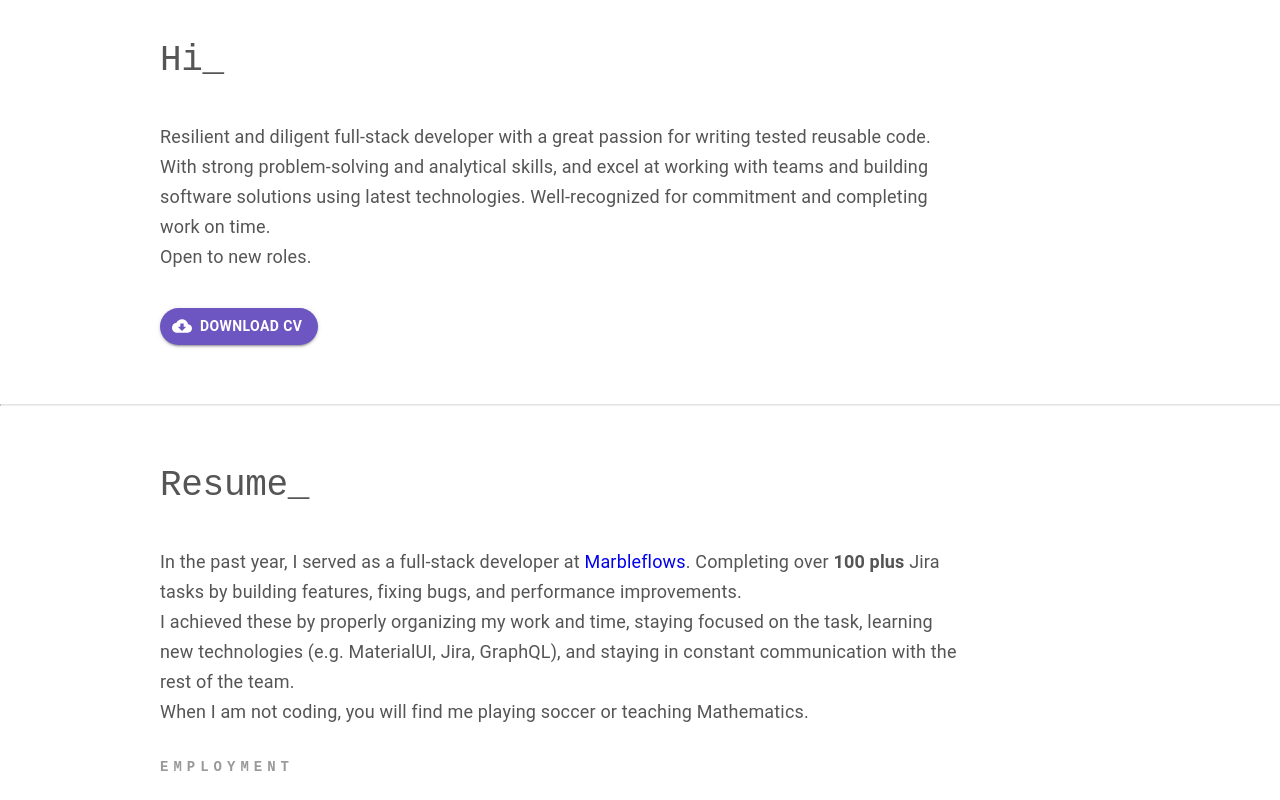
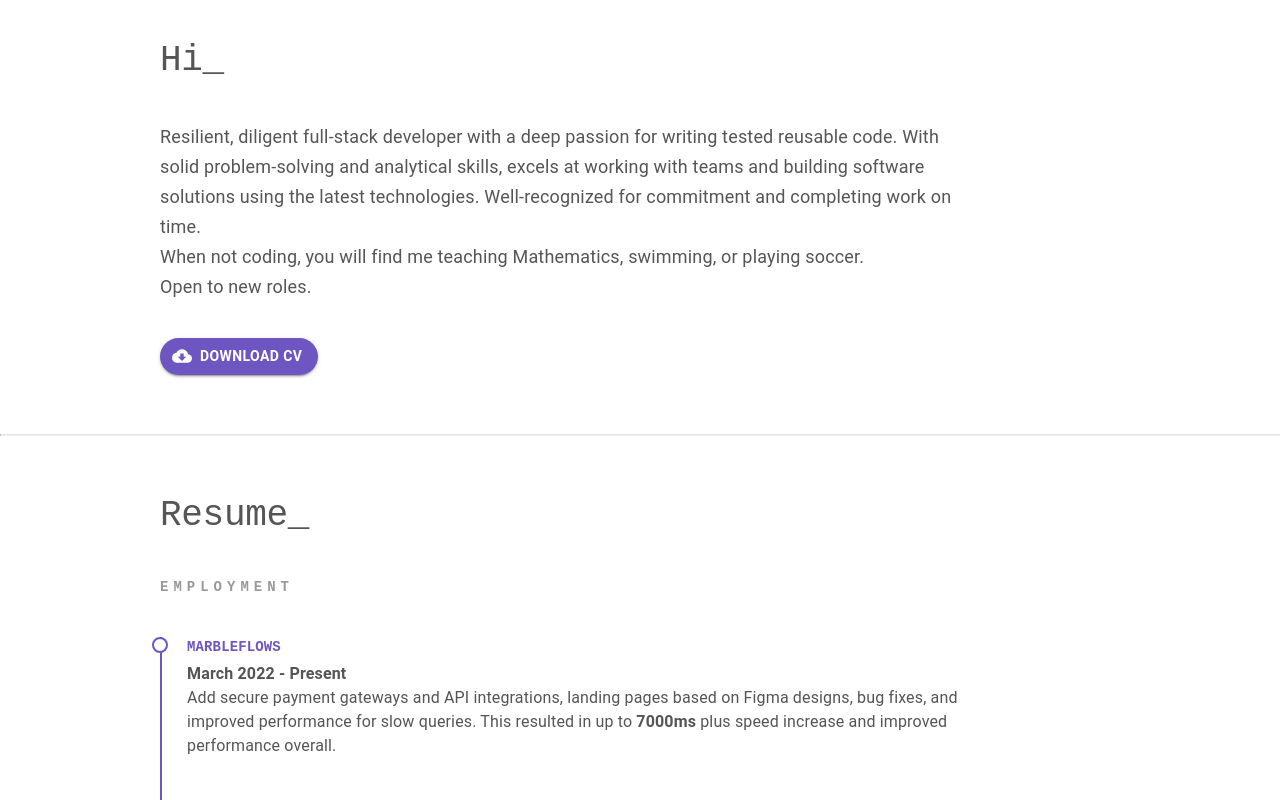
Before and after one commit to wandji20/Portfolio, a React (Create React App) app: page / in a window 1280 px wide. Shown: the part 540-1340 px from the top of the page. Built offline with nearby package versions, Linux system fonts and the light colour scheme; the HTML template or start-up script is replaced by a standard one.

Commit message:
Update portfolio resume

```diff
--- a/src/App.js
+++ b/src/App.js
@@ -74,12 +74,15 @@ function App() {
             Hi_
           </Typography>
           <Typography sx={{ lineHeight: 'inherit', fontSize: 'inherit', maxWidth: { sm: '600px', md: '800px' } }}>
-            Resilient and diligent full-stack developer with a great passion
-            for writing tested
-            reusable code. With strong problem-solving and analytical skills,
-            and excel at working with teams and building software
-            solutions using latest technologies.
-            Well-recognized for commitment and completing work on time.
+            Resilient,  diligent full-stack developer with a deep passion
+            for writing tested reusable code.
+            With solid problem-solving and analytical skills,
+            excels at working with teams and building software solutions
+            using the latest technologies. Well-recognized for
+            commitment and completing work on time.
+          </Typography>
+          <Typography sx={{ lineHeight: 'inherit', fontSize: 'inherit', maxWidth: { sm: '600px', md: '800px' } }}>
+            When not coding, you will find me teaching Mathematics, swimming, or playing soccer.
           </Typography>
           <Typography sx={{ marginBottom: '36px', lineHeight: 'inherit', fontSize: 'inherit' }}>Open to new roles.</Typography>
           <Button
--- a/src/components/Resume.js
+++ b/src/components/Resume.js
@@ -43,37 +43,6 @@ const Resume = () => {
           }}
         >
           Resume_
-        </Typography>
-        <Typography sx={{ lineHeight: 'inherit', fontSize: 'inherit', maxWidth: { sm: '600px', md: '800px' } }}>
-          In the past year, I served as a full-stack developer at
-          {' '}
-          <a
-            href="https://marbleflows.com"
-            target="_blank"
-            rel="noopener noreferrer"
-            style={{ textDecoration: 'none', display: 'inline' }}
-          >
-            Marbleflows
-          </a>
-          .
-          Completing over
-          {' '}
-          <em style={{ fontStyle: 'inherit', fontWeight: '600' }}>100 plus</em>
-          {' '}
-          Jira tasks by building features, fixing bugs,
-          and performance improvements.
-
-        </Typography>
-        <Typography sx={{ lineHeight: 'inherit', fontSize: 'inherit', maxWidth: { sm: '600px', md: '800px' } }}>
-          I achieved these by properly organizing my work and time, staying focused on the task,
-          learning new technologies (e.g. MaterialUI, Jira, GraphQL), and staying in constant
-          communication with the rest of the team.
-        </Typography>
-        <Typography sx={{
-          marginBottom: '30px', lineHeight: 'inherit', fontSize: 'inherit', maxWidth: { sm: '600px', md: '800px' },
-        }}
-        >
-          When I am not coding, you will find me playing soccer or teaching Mathematics.
         </Typography>
         <Grid className="resume">
           <Grid sx={{ margin: '30px 0' }} className="resume-list">
@@ -174,7 +143,7 @@ const Resume = () => {
               <Typography className="resume-list-item-title">University of Buea</Typography>
               <Typography><em style={{ fontStyle: 'inherit', fontWeight: '600' }}> Oct 2010  -  July 2013</em></Typography>
               <Typography>
-                Completed coursework with First Class Honors.
+                Complete coursework with First Class Honors.
                 Mastered skills in communication and understanding enabling me to stay
                 calm and communicate properly under pressure.
               </Typography>
--- a/src/constants.js
+++ b/src/constants.js
@@ -29,7 +29,7 @@ const projects = [
     title: 'A plus Garage',
     url: garage,
     description: 'The application uses a Rails API to manage UI data while monitoring and updating car parts.',
-    stacks: ['Ruby on Rails', 'JavaScript', 'React' , 'Redux', 'HTML', 'Bootstrap', 'CSS'],
+    stacks: ['Ruby on Rails', 'JavaScript', 'React', 'Redux', 'HTML', 'Bootstrap', 'CSS'],
     live: 'https://a-plus-garage.netlify.app/',
     source: 'https://github.com/wandji20/a-plus-garage',
   },
```
Also changed, not shown: 1 other file (tests, documents, lock files or other folders).
